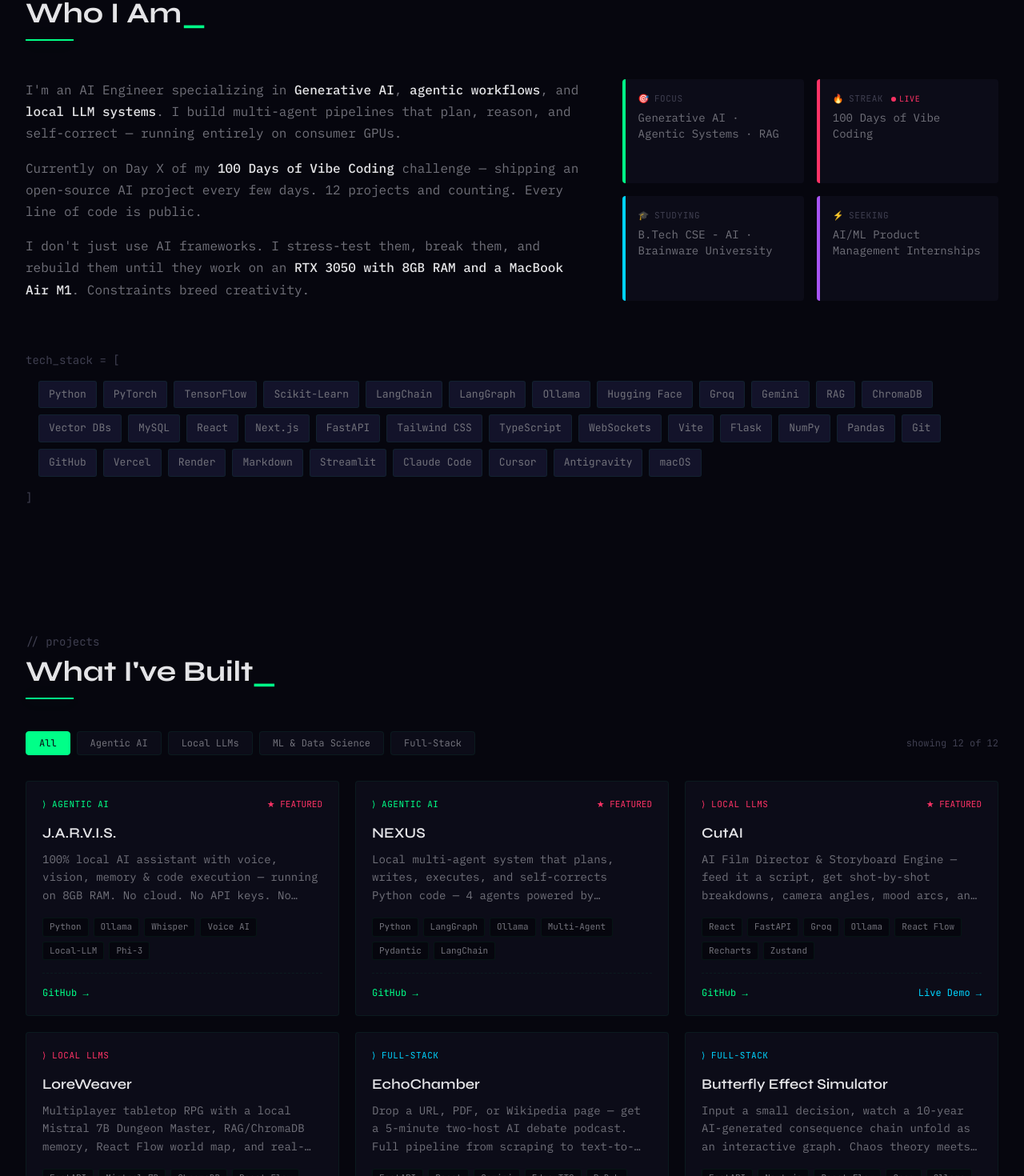
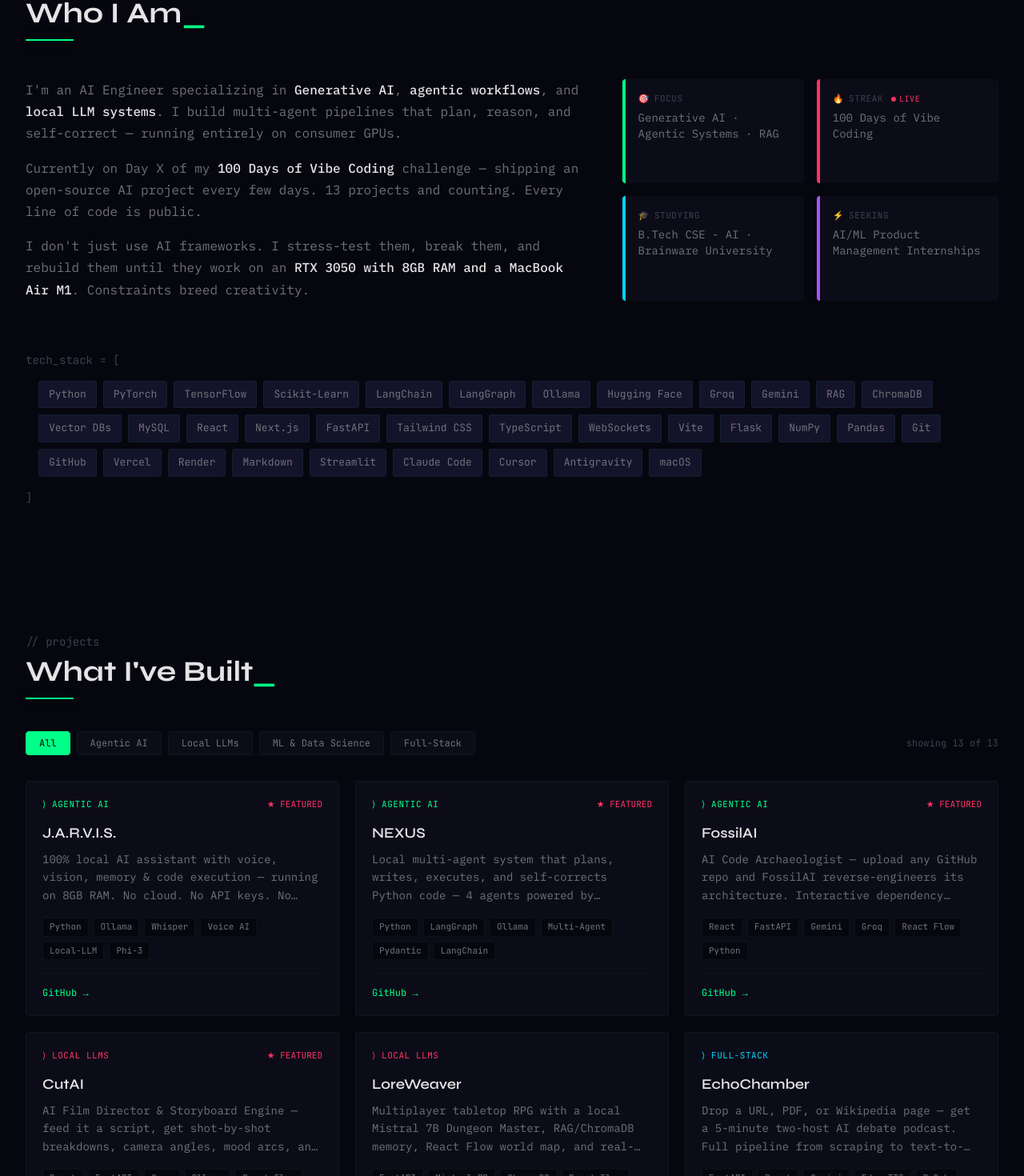
Before and after one commit to Swapnil-bo/Portfolio, a React (Vite) app: page / in a window 1280 px wide. Shown: the part 911-2381 px from the top of the page at 80% size. Built offline with nearby package versions, Linux system fonts and the light colour scheme.

Commit message:
feat: add FossilAI project

```diff
--- a/src/components/About.jsx
+++ b/src/components/About.jsx
@@ -80,7 +80,7 @@ function About() {
             <p>
               Currently on Day X of my{' '}
               <span style={{ color: 'var(--text-primary)', fontWeight: 500 }}>100 Days of Vibe Coding</span>{' '}
-              challenge — shipping an open-source AI project every few days. 12 projects and counting. Every
+              challenge — shipping an open-source AI project every few days. 13 projects and counting. Every
               line of code is public.
             </p>
             <p>
--- a/src/components/Hero.jsx
+++ b/src/components/Hero.jsx
@@ -5,7 +5,7 @@ import ParticleField from './ParticleField'
 const typedText = '> initializing swapnil_hazra...'
 
 const stats = [
-  { value: '12', label: 'Projects Shipped' },
+  { value: '13', label: 'Projects Shipped' },
   { value: '100', label: 'Days Challenge' },
   { value: '6+', label: 'Agent Systems' },
 ]
--- a/src/data/projects.js
+++ b/src/data/projects.js
@@ -15,6 +15,15 @@ export const projects = [
     category: "Agentic AI",
     featured: true,
     github: "https://github.com/Swapnil-bo/NEXUS",
+    demo: null
+  },
+  {
+    name: "FossilAI",
+    desc: "AI Code Archaeologist — upload any GitHub repo and FossilAI reverse-engineers its architecture. Interactive dependency graph, auto-generated ADRs, tech debt heatmap, and refactor simulations.",
+    tags: ["React", "FastAPI", "Gemini", "Groq", "React Flow", "Python"],
+    category: "Agentic AI",
+    featured: true,
+    github: "https://github.com/Swapnil-bo/FossilAI",
     demo: null
   },
   {
```
Also changed, not shown: .claude/settings.json.
